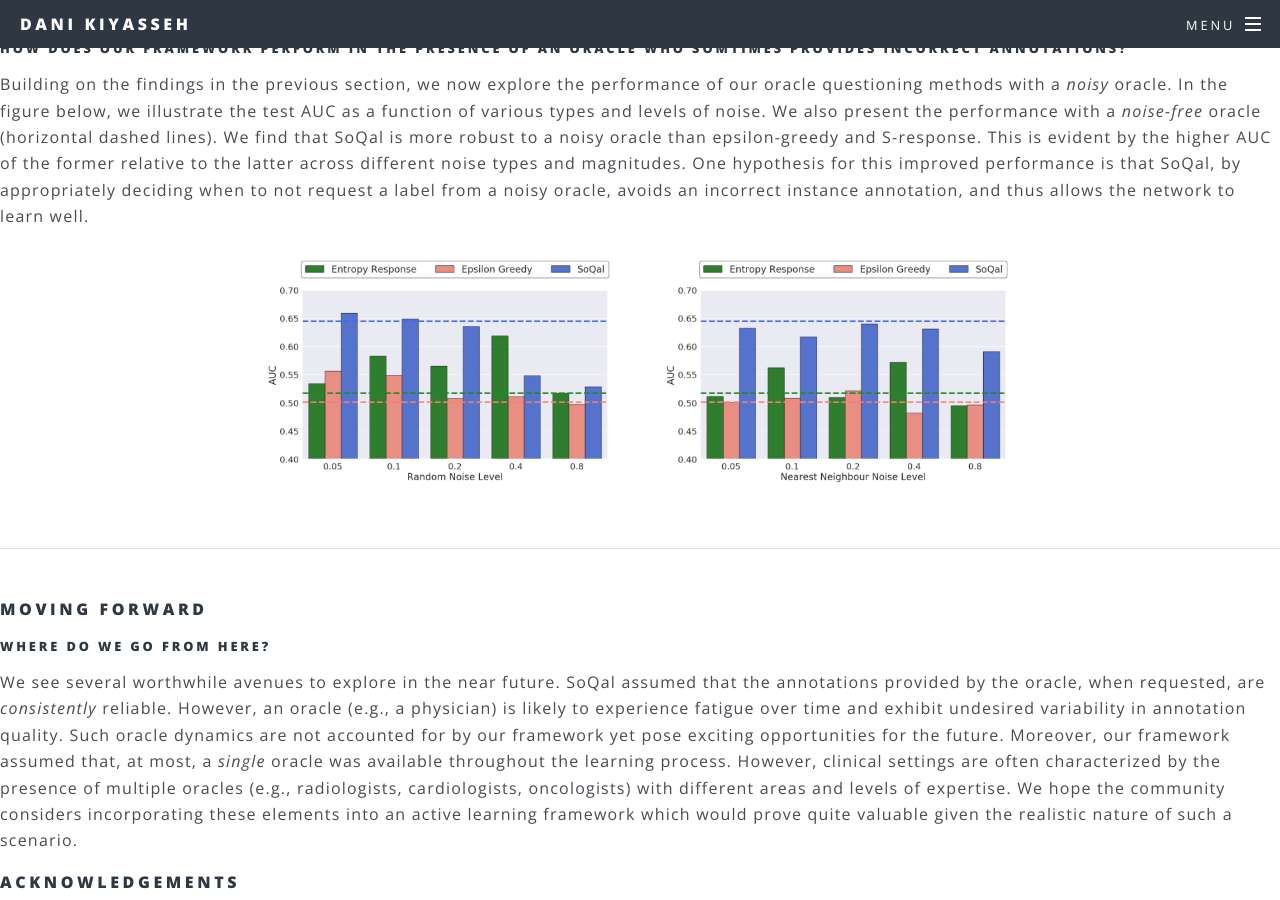
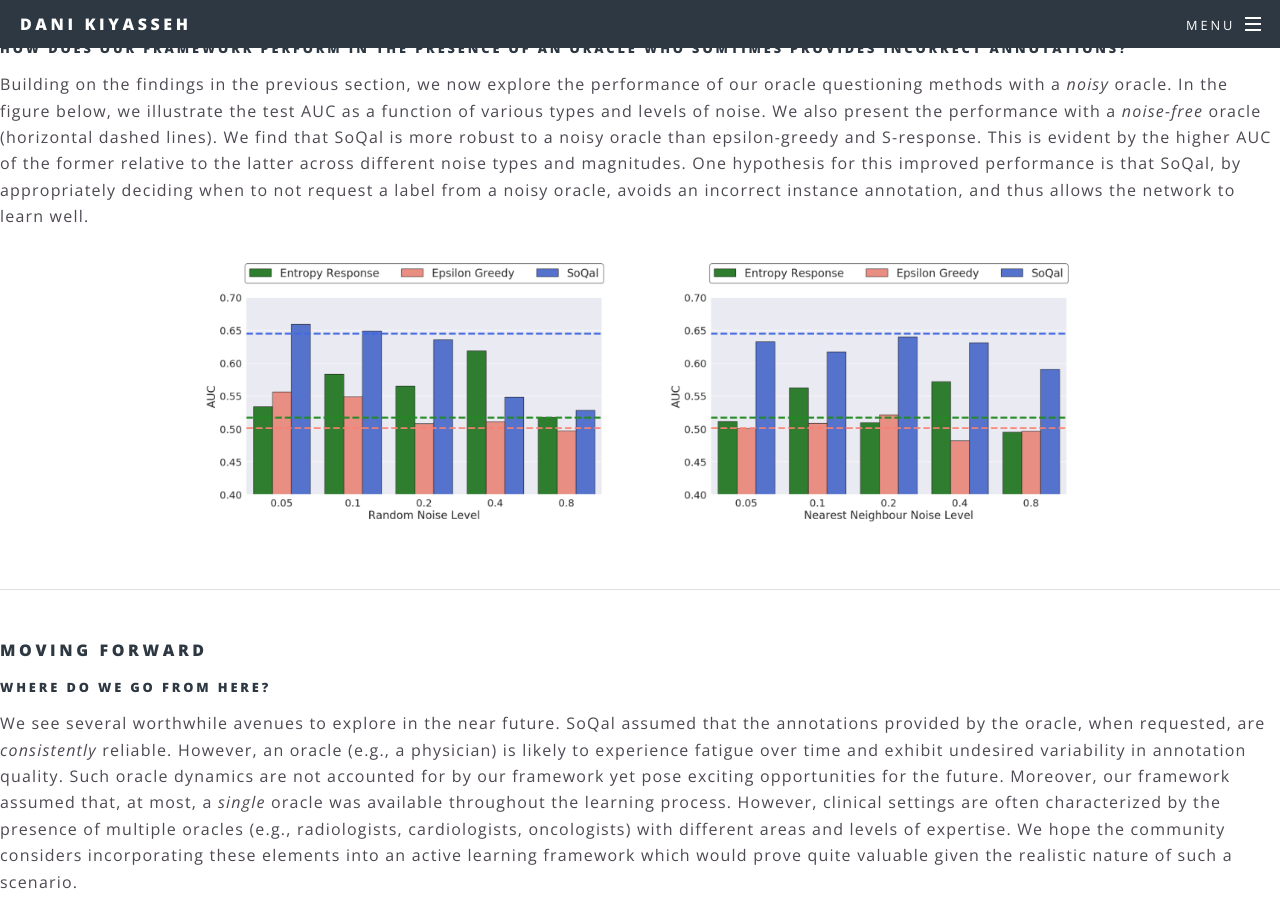
Before and after one commit to danikiyasseh/danikiyasseh.github.io, a Jekyll site: the page blogs/SoQal/index.html, which Jekyll copies as it is, in a window 1280 px wide and 900 px high, scrolled down 5340 px. Built offline with Jekyll 4.4.1, drawn with Linux system fonts in a browser that asks for light colours; a style sheet for code colours, icons or effects is not loaded.

Commit message:
Update index.html

```diff
--- a/blogs/SoQal/index.html
+++ b/blogs/SoQal/index.html
@@ -276,7 +276,7 @@
 		</p>
 
 	<center>
-	    <img src="./images/noisy_oracle_results.png" style="width:60%">
+	    <img src="./images/noisy_oracle_results.png" style="width:70%">
 	</center>
 
         	<hr>
```
